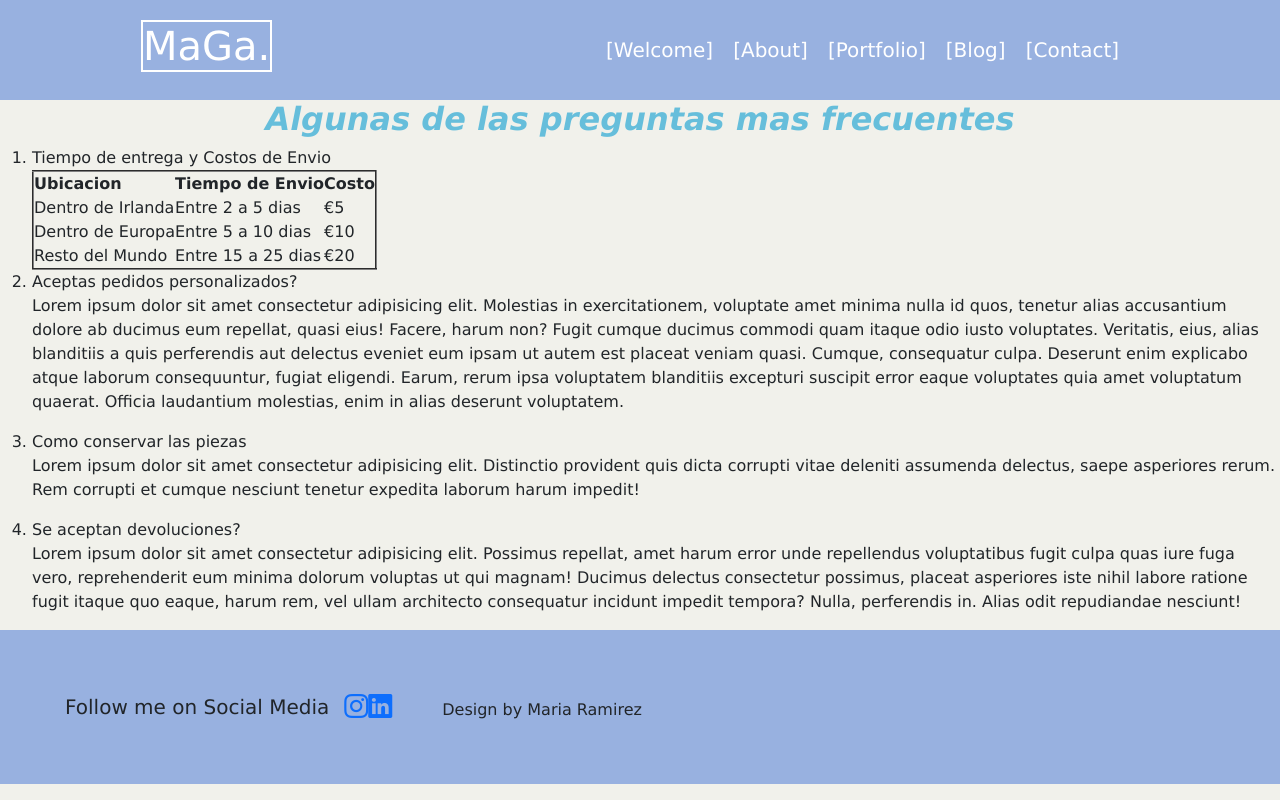
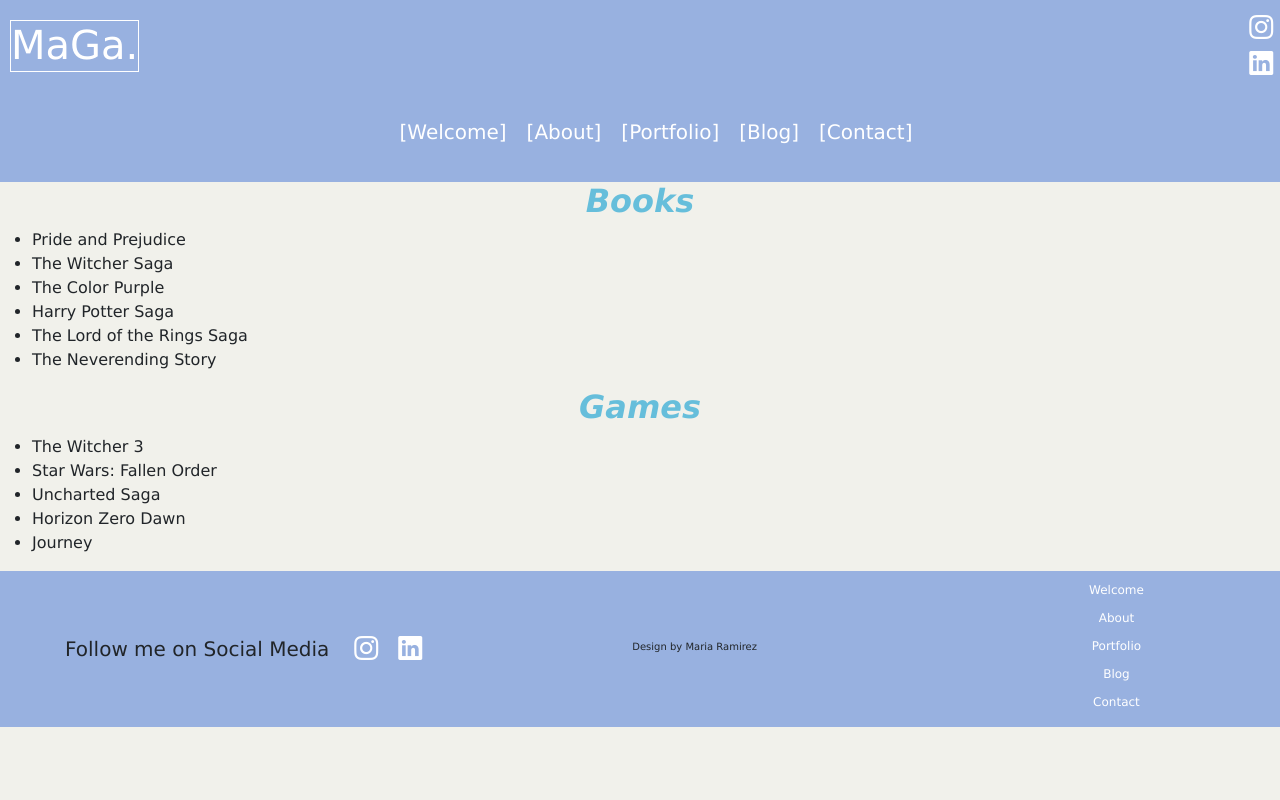
Before and after one commit to MaGMax29/working-with-sass, a website: page pages/blog.html in a window 1280 px wide. Drawn offline with nearby package versions, Linux system fonts and the light colour scheme; files that its build step writes are made by us from their sources.

Commit message:
adding seo

```diff
--- a/index.html
+++ b/index.html
@@ -5,11 +5,13 @@
     <meta charset="UTF-8">
     <meta http-equiv="X-UA-Compatible" content="IE=edge">
     <meta name="viewport" content="width=device-width, initial-scale=1.0">
-    <title>MaGa.</title>
+    <meta name="keywords" content="portfolio,web developer,HTML, CSS,Javascript, bootstrap, svg, node.js, git, github,npm, projects">
+    <meta name="description" content="Web Developer and Illustrator specialist aiming to create exciting and innovating digital experiences">
+    <title>MaGa.|Home</title>
     <link rel="stylesheet" href="https://cdn.jsdelivr.net/npm/bootstrap-icons@1.7.2/font/bootstrap-icons.css">
     <link href="https://cdn.jsdelivr.net/npm/bootstrap@5.1.3/dist/css/bootstrap.min.css" rel="stylesheet"
         integrity="sha384-1BmE4kWBq78iYhFldvKuhfTAU6auU8tT94WrHftjDbrCEXSU1oBoqyl2QvZ6jIW3" crossorigin="anonymous">
-    <link rel="stylesheet" href="css/style.css">
+    <link rel="stylesheet" href="scss/style.css">
 </head>
 
 <body>
--- a/pages/blog.html
+++ b/pages/blog.html
@@ -4,15 +4,27 @@
     <meta charset="UTF-8">
     <meta http-equiv="X-UA-Compatible" content="IE=edge">
     <meta name="viewport" content="width=device-width, initial-scale=1.0">
-    <title>MaGa.</title>
+    <title>MaGa.| Blog</title>
+    <meta name="description" content="Here you will find some of my interests not directly related to web develping but equally awesome! Animation, books and games that I love and I would like to share with you">
     <link rel="stylesheet" href="https://cdn.jsdelivr.net/npm/bootstrap-icons@1.7.2/font/bootstrap-icons.css">
     <link href="https://cdn.jsdelivr.net/npm/bootstrap@5.1.3/dist/css/bootstrap.min.css" rel="stylesheet" integrity="sha384-1BmE4kWBq78iYhFldvKuhfTAU6auU8tT94WrHftjDbrCEXSU1oBoqyl2QvZ6jIW3" crossorigin="anonymous">
-    <link rel="stylesheet" href="../CSS/main.css">
+    <link rel="stylesheet" href="../css/style.css">
 </head>
 <body>
-    <header class="header__home">
+    <header>
+        <div class="header__home">
+            <h1>MaGa.</h1>
+            <div class="iconos__header">
+
+                <a  href="https://www.instagram.com" target="_blank"> <i class="bi bi-instagram"
+                style="font-size:1.5rem"></i></a>
+
+                <a  href="https://www.linkedin.com" target="_blank"> <i class="bi bi-linkedin"
+                style="font-size:1.5rem"></i></a>
+            </div>
+        </div>
         <nav class="navbar">
-            <h1>MaGa.</h1>
+
             <ul class="navbar-items">
                 <li><a href="../index.html">[Welcome]</a></li>
                 <li><a href="./about.html">[About]</a></li>
@@ -24,7 +36,30 @@
     </header>
     <main>
         <section>
-            <h2> Algunas de las preguntas mas frecuentes</h2>
+
+            <h2>
+                Books
+            </h2>
+
+            <ul>
+                <li>Pride and Prejudice</li>
+                <li>The Witcher Saga</li>
+                <li>The Color Purple</li>
+                <li>Harry Potter Saga</li>
+                <li>The Lord of the Rings Saga</li>
+                <li>The Neverending Story</li>
+            </ul>
+
+            <h2> Games</h2>
+                <ul>
+                    <li>The Witcher 3</li>
+                    <li>Star Wars: Fallen Order</li>
+                    <li>Uncharted Saga</li>
+                    <li>Horizon Zero Dawn</li>
+                    <li>Journey</li>
+                </ul>
+
+            <!-- <h2> Algunas de las preguntas mas frecuentes</h2>
                 <ol>
                     <li class="preguntas">Tiempo de entrega y Costos de Envio</li>
 
@@ -60,7 +95,7 @@
                     <li class="preguntas">Se aceptan devoluciones?</li>
                         <p> Lorem ipsum dolor sit amet consectetur adipisicing elit. Possimus repellat, amet harum error unde repellendus voluptatibus fugit culpa quas iure fuga vero, reprehenderit eum minima dolorum voluptas ut qui magnam!
                         Ducimus delectus consectetur possimus, placeat asperiores iste nihil labore ratione fugit itaque quo eaque, harum rem, vel ullam architecto consequatur incidunt impedit tempora? Nulla, perferendis in. Alias odit repudiandae nesciunt!</p>
-                </ol>
+                </ol> -->
         </section>
     </main>
     <footer>
@@ -78,7 +113,13 @@
                 <h6>Design by Maria Ramirez</h6>
             </div>
             <div>
-
+                <ul class="navbar-items-footer">
+                    <li><a href="../index.html">Welcome</a></li>
+                    <li><a href="./about.html">About</a></li>
+                    <li><a href="./portfolio.html">Portfolio</a></li>
+                    <li><a href="./blog.html">Blog</a></li>
+                    <li><a href="./contact.html">Contact</a></li>
+                </ul>
             </div>
         </section>
 
--- a/scss/pages/_about.scss
+++ b/scss/pages/_about.scss
@@ -5,6 +5,7 @@
     align-items: center;
     flex-direction: column;
 }
+
 
 .container__main{
   display: flex;
--- a/scss/pages/_contact.scss
+++ b/scss/pages/_contact.scss
@@ -0,0 +1,20 @@
+h1{
+    display:flex;
+    flex-direction: column;
+    align-items: center;
+    padding-top: 15px;
+}
+
+.contact__text{
+    display:flex;
+    flex-direction: column;
+    align-items: center;
+    text-align: justify;
+    font-size: 15px;
+    padding:50px;
+
+    p{
+
+        font-style: italic;
+    }
+}
--- a/scss/style.scss
+++ b/scss/style.scss
@@ -3,3 +3,5 @@
 @import "./pages/index";
 @import "./pages/about";
 @import "./pages/portfolio";
+@import "./pages/contact";
+@import "./pages/blog";
```
Also changed, not shown: pages/about.html (+5 -4 lines), pages/contact.html (+28 -7 lines), pages/portfolio.html (+18 -17 lines), scss/pages/_portfolio.scss (+6 -2 lines), images/me-cartoon.png (added), scss/style.css (added), 1 other file.
